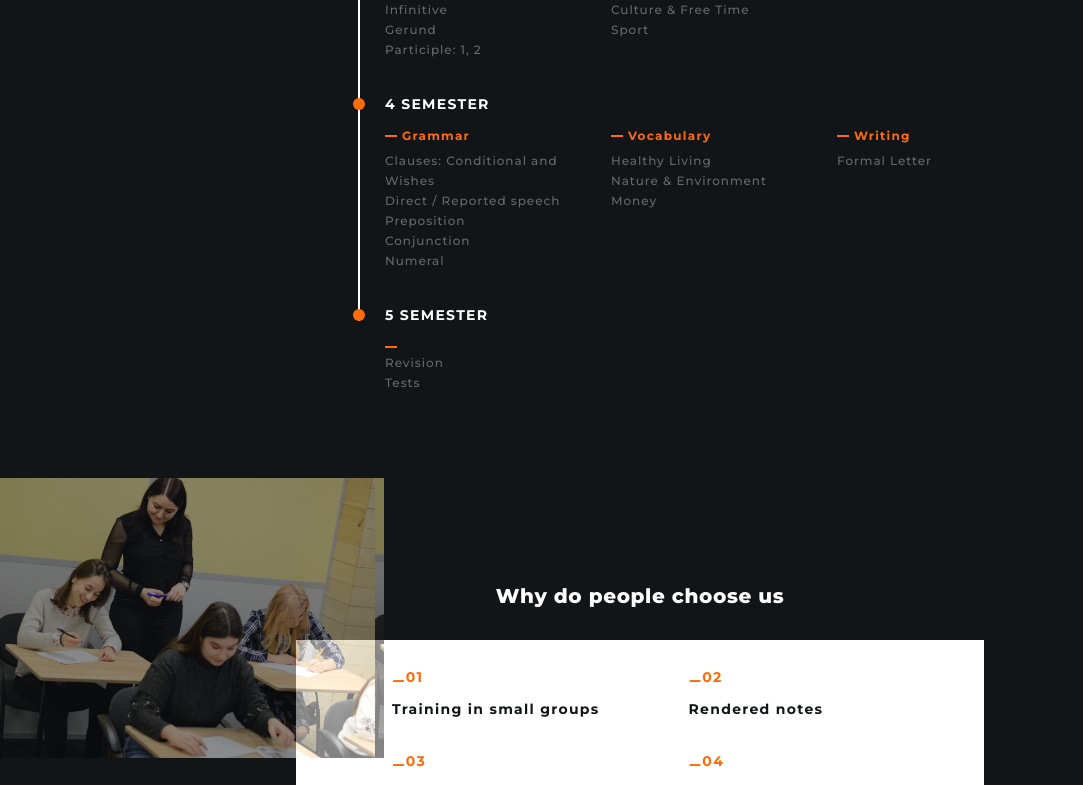
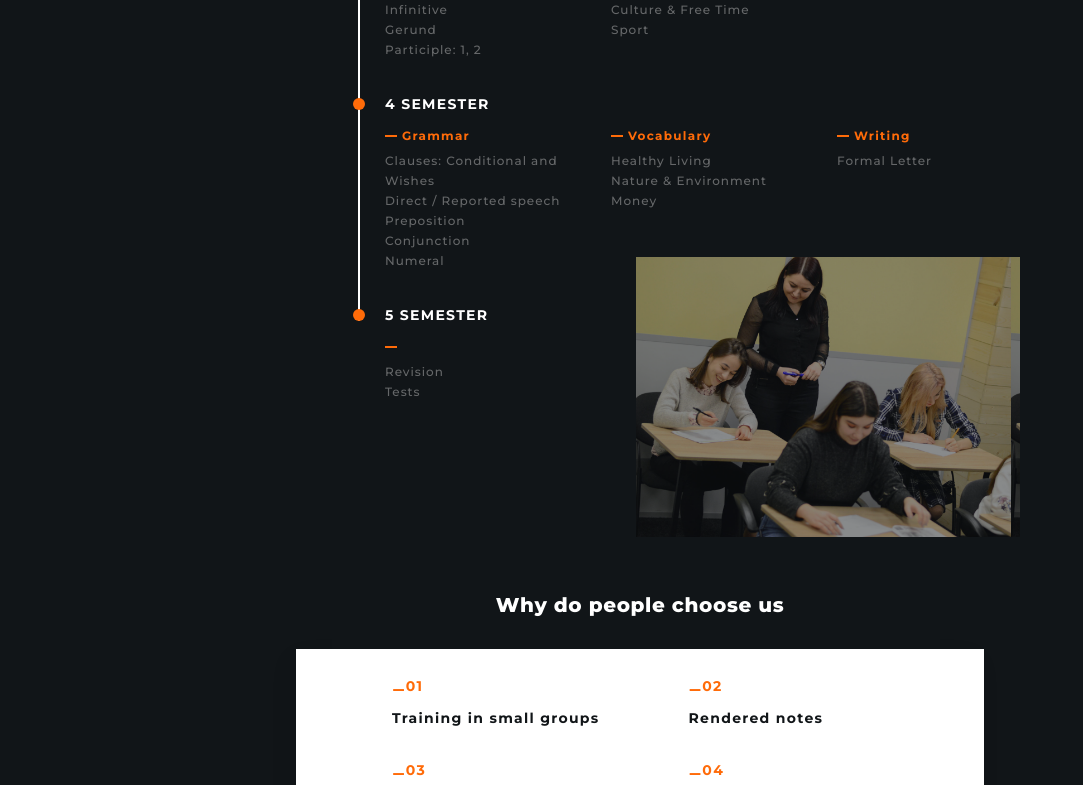
Before and after one commit to laptar/test-hell_en, a plain HTML site: page index.html in a window 1280 px wide. Shown: the part 2520-3305 px from the top of the page, without its empty margins (0-1083 px from the left). Drawn offline with nearby package versions, Linux system fonts and the light colour scheme.

Commit message:
fix bg photo

```diff
--- a/index.html
+++ b/index.html
@@ -337,7 +337,7 @@
 							</h3>
 							<ul class="smstr__list">
 								<li class="smstr__item">
-									<h4 class="smstr__title-topic"></h4>
+									<h4 class="smstr__title-topic">&nbsp;</h4>
 									<ul class="topic__list">
 										<li class="topic__item">Revision</li>
 										<li class="topic__item">Tests</li>
--- a/sass/components/_benefits.scss
+++ b/sass/components/_benefits.scss
@@ -50,6 +50,8 @@
 }
 
 .benefits__list {
+	position: relative;
+	z-index: 1;
 	--indent: 15px;
 	counter-reset: section;
 	padding: 19px 14px 19px 30px;
--- a/sass/components/_program.scss
+++ b/sass/components/_program.scss
@@ -1,10 +1,45 @@
 .program {
 	position: relative;
 	background-color: var(--bg-color-second);
+	@include mq(desktop) {
+		&::before {
+			content: "";
+			position: absolute;
+			margin-right: 20px;
+			width: 100%;
+			height: 2px;
+			top: 275px;
+			left: 0;
+			background-color: var(--second-text-color);
+		}
+	}
 }
 .program__container {
+	position: relative;
 	padding-top: 50px;
 	padding-bottom: 25px;
+	&::before {
+		content: "";
+		position: absolute;
+		width: 176px;
+		height: 137px;
+		bottom: -70px;
+		right: 0px;
+		background-size: contain;
+		background-image: url(../images/program/program_bg_photo.png);
+		@include mq(tablet) {
+			width: 384px;
+			height: 280px;
+			bottom: -40px;
+			left: 380px;
+		}
+		@include mq(desktop) {
+			width: 672px;
+			height: 502px;
+			bottom: -270px;
+			left: -160px;
+		}
+	}
 	@include mq(tablet) {
 		padding-top: 60px;
 		padding-bottom: 95px;
@@ -22,25 +57,6 @@
 	line-height: 1.3;
 	letter-spacing: 0.03em;
 	color: var(--second-text-color);
-	&::after {
-		content: "";
-		position: absolute;
-		margin-right: 20px;
-		width: 176px;
-		height: 137px;
-		bottom: -270px;
-		left: 0;
-		background-size: contain;
-		background-image: url(../images/program/program_bg_photo.png);
-		@include mq(tablet) {
-			width: 384px;
-			height: 280px;
-		}
-		@include mq(desktop) {
-			width: 672px;
-			height: 502px;
-		}
-	}
 	@include mq(tablet) {
 		text-align: start;
 		margin-bottom: 52px;
@@ -50,16 +66,6 @@
 		display: inline-flex;
 		margin-bottom: 92px;
 		font-size: 46px;
-		&::before {
-			content: "";
-			position: absolute;
-			margin-right: 20px;
-			width: 100%;
-			height: 2px;
-			top: 275px;
-			left: 0;
-			background-color: var(--second-text-color);
-		}
 	}
 }
 
@@ -81,8 +87,8 @@
 	flex-direction: column;
 
 	&:not(:last-child) {
-		margin-bottom: 40px;
 		@include mq(notDesktop) {
+			margin-bottom: 40px;
 			&::before {
 				content: "";
 				position: absolute;
@@ -98,8 +104,12 @@
 			}
 		}
 
-		@include mq(tablet) {
+		@include mq(tablet-only) {
 			margin-bottom: 30px;
+		}
+		@include mq(desktop) {
+			margin-right: 50px;
+			min-width: 240px;
 		}
 	}
 }
@@ -120,6 +130,7 @@
 		border-radius: 50%;
 		background-color: var(--brand-color);
 		@include mq(desktop) {
+			margin-right: 0;
 			position: absolute;
 			width: 17px;
 			height: 17px;
@@ -150,15 +161,19 @@
 	}
 }
 .smstr__item {
-	@include mq(tablet) {
-		min-width: 176px;
-		&:not(:last-child) {
+	&:not(:last-child) {
+		@include mq(tablet-only) {
 			margin-right: 50px;
+			width: 176px;
+		}
+		@include mq(desktop) {
+			margin-bottom: 25px;
 		}
 	}
-	@include mq(desktop) {
-		min-width: 240px;
-	}
+
+	// @include mq(desktop) {
+	// 	min-width: 240px;
+	// }
 }
 
 .smstr__title-topic {
@@ -178,6 +193,7 @@
 		background-color: var(--brand-color);
 	}
 	@include mq(desktop) {
+		margin-bottom: 10px;
 		font-size: 20px;
 	}
 }
```
Also changed, not shown: css/main.css, css/main.min.css, 2 other files.
